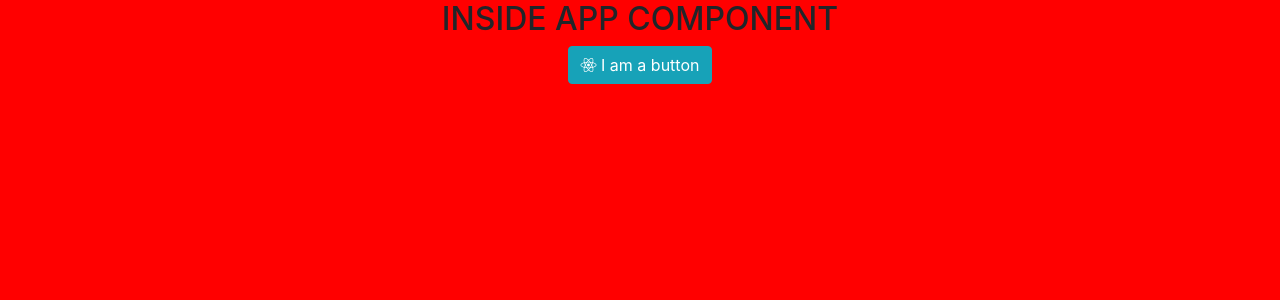
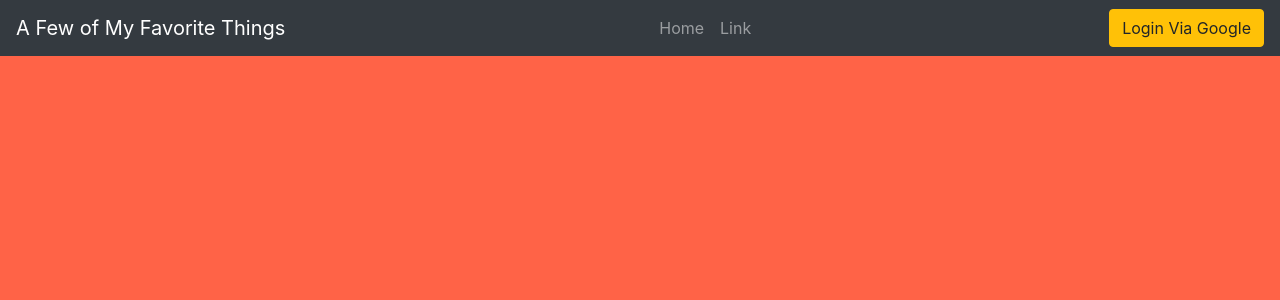
Before and after one commit to jshearon/react-hoarder, a React (Create React App) app: page / in a window 1280 px wide. Shown: the top 300 px of the page. Built offline with nearby package versions, Linux system fonts and the light colour scheme; no server answers.

Commit message:
added reactstrap navbar

```diff
--- a/package.json
+++ b/package.json
@@ -12,6 +12,7 @@
     "firebase": "^7.17.2",
     "prop-types": "^15.7.2",
     "react": "^16.13.1",
+    "react-bootstrap": "^1.3.0",
     "react-dom": "^16.13.1",
     "react-scripts": "^3.4.3"
   },
--- a/src/App/App.js
+++ b/src/App/App.js
@@ -5,6 +5,7 @@ import 'firebase/auth';
 import fbConnection from '../helpers/data/connection';
 
 import './App.scss';
+import MyNavbar from '../Components/Navbar/Navbar';
 
 fbConnection();
 
@@ -24,10 +25,10 @@ class App extends React.Component {
   }
 
   render() {
+    const { authed } = this.state;
     return (
       <div className="App">
-        <h2>INSIDE APP COMPONENT</h2>
-        <button className="btn btn-info"><i class="fab fa-react"></i> I am a button</button>
+        <MyNavbar authed={authed}/>
       </div>
     );
   }
--- a/src/Components/Auth/Auth.js
+++ b/src/Components/Auth/Auth.js
@@ -17,7 +17,7 @@ class Auth extends React.Component {
   render() {
     const { authed } = this.props;
     return (
-      <div className="Auth">
+      <div className="Auth mr-right">
         <button className={authed ? 'btn btn-danger' : 'btn btn-warning'} onClick={authed ? this.logoutClickEvent : this.loginClickEvent}>
           {authed ? 'Log Out' : 'Login Via Google'}
         </button>
--- a/src/Components/Navbar/Navbar.js
+++ b/src/Components/Navbar/Navbar.js
@@ -0,0 +1,27 @@
+import React from 'react';
+import {
+  Navbar,
+  Nav,
+} from 'react-bootstrap';
+import Auth from '../Auth/Auth';
+
+class MyNavbar extends React.Component {
+  render() {
+    const { authed } = this.props;
+    return (
+      <Navbar expand="lg" variant="dark" bg="dark">
+          <Navbar.Brand href="#home">A Few of My Favorite Things</Navbar.Brand>
+            <Navbar.Toggle aria-controls="basic-navbar-nav" />
+              <Navbar.Collapse id="basic-navbar-nav">
+                <Nav className="mx-auto">
+                  <Nav.Link href="#home">Home</Nav.Link>
+                  <Nav.Link href="#link">Link</Nav.Link>
+                </Nav>
+            <Auth authed={authed} />
+          </Navbar.Collapse>
+        </Navbar>
+    );
+  }
+}
+
+export default MyNavbar;
--- a/src/index.js
+++ b/src/index.js
@@ -8,7 +8,7 @@ ReactDOM.render(
   <React.StrictMode>
     <App />
   </React.StrictMode>,
-  document.getElementById('root')
+  document.getElementById('root'),
 );
 
 // If you want your app to work offline and load faster, you can change
--- a/src/styles/_variables.scss
+++ b/src/styles/_variables.scss
@@ -1 +1 @@
-$favColor: red;
+$favColor: tomato;
```
Also changed, not shown: src/db/items.json (+15 -15 lines), 1 other file (tests, documents, lock files or other folders).
